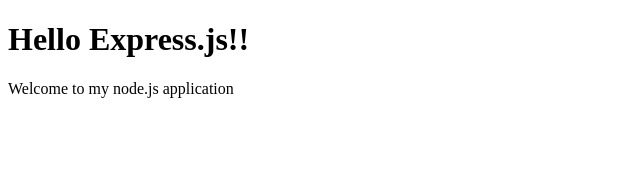
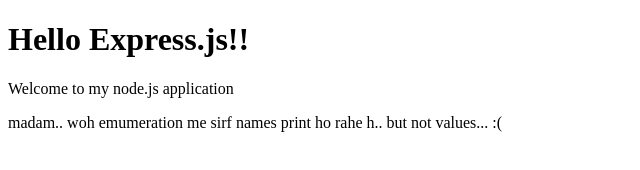
Before and after one commit to priyankind/web-server, a website: page public/index.html in a window 1280 px wide. Shown: the whole page, without its empty margins (0-640 px from the left). Drawn offline with Linux system fonts and the light colour scheme.

Commit message:
updated index.html

```diff
--- a/public/index.html
+++ b/public/index.html
@@ -7,5 +7,6 @@
 <body>
 	<h1>Hello Express.js!!</h1>
 	<p>Welcome to my node.js application</p>
+	<p>madam.. woh emumeration me sirf names print ho rahe h.. but not values... :(</p>
 </body>
 </html>
```
